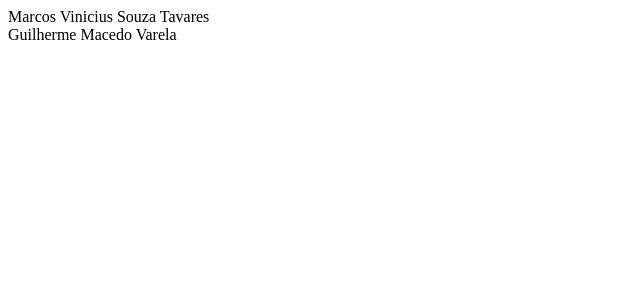
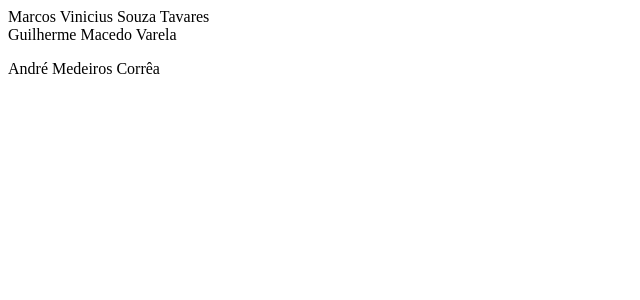
Before and after one commit to AndreMC14/spotifei-front-end, an Angular app: page / in a window 1280 px wide. Shown: the top 300 px of the page, without its empty margins (0-640 px from the left). Built offline with nearby package versions, Linux system fonts and the light colour scheme.

Commit message:
Commit do André

```diff
--- a/src/app/app.component.html
+++ b/src/app/app.component.html
@@ -2,3 +2,4 @@ Marcos Vinicius Souza Tavares
 <br>
 Guilherme Macedo Varela
 <br>
+<p>André Medeiros Corrêa</p>
```
